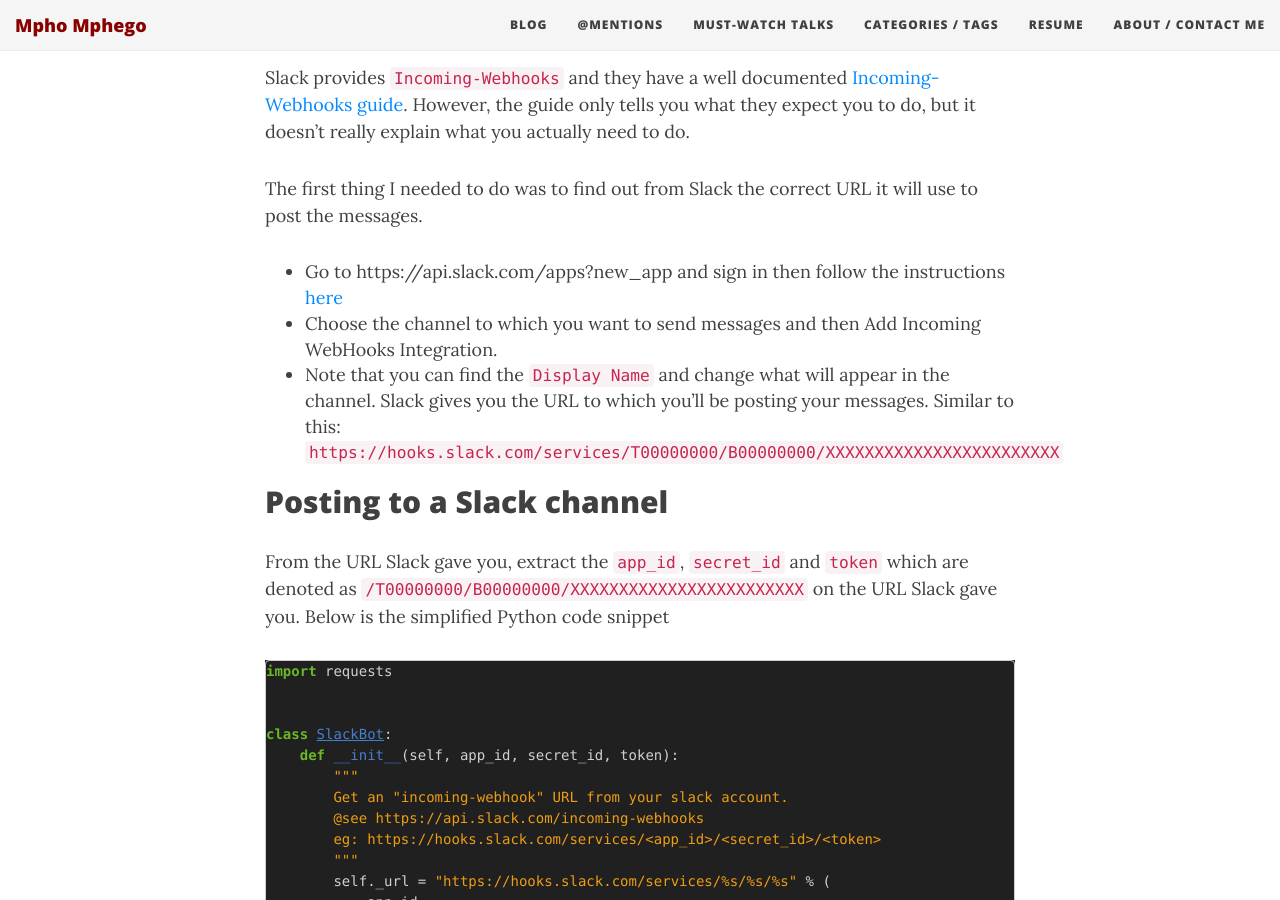
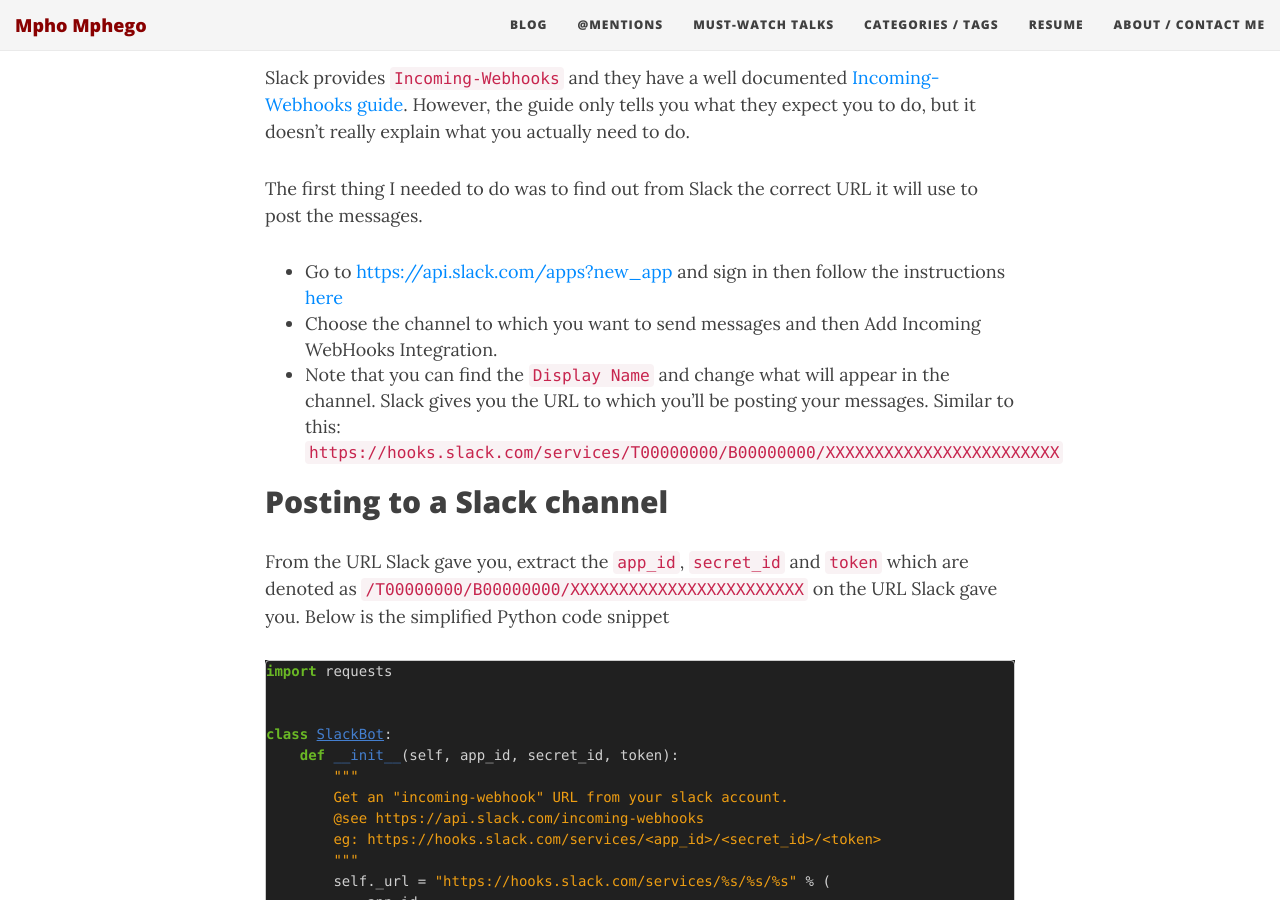
Before and after one commit to mmphego/mmphego.github.io, a Jekyll site: the page built from _posts/2019-05-26-send-slack-messages-with-python.md, in a window 1280 px wide and 900 px high, scrolled down 600 px. Built offline with Jekyll 4.4.1, drawn with Linux system fonts in a browser that asks for light colours; nearby versions of some CDN libraries; comment, search, counter and statistics services are not loaded; part of the change alters nothing that is shown.

```diff
--- a/_posts/2019-05-26-send-slack-messages-with-python.md
+++ b/_posts/2019-05-26-send-slack-messages-with-python.md
@@ -20,7 +20,7 @@ Slack provides `Incoming-Webhooks` and they have a well documented [Incoming-Web
 
 The first thing I needed to do was to find out from Slack the correct URL it will use to post the messages.
 
-*   Go to https://api.slack.com/apps?new_app and sign in
+*   Go to [https://api.slack.com/apps?new_app](https://api.slack.com/apps?new_app) and sign in
 then follow the instructions [here](https://api.slack.com/incoming-webhooks)
 *   Choose the channel to which you want to send messages and then Add Incoming WebHooks Integration.
 *   Note that you can find the `Display Name` and change what will appear in the channel.  Slack gives you the URL to which you’ll be posting your messages. Similar to this: `https://hooks.slack.com/services/T00000000/B00000000/XXXXXXXXXXXXXXXXXXXXXXXX`
```
